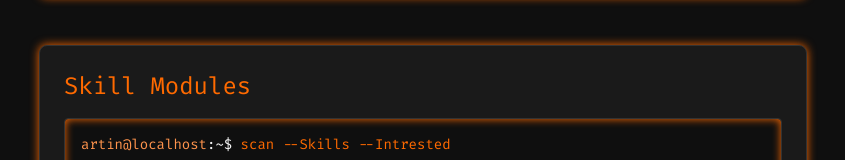
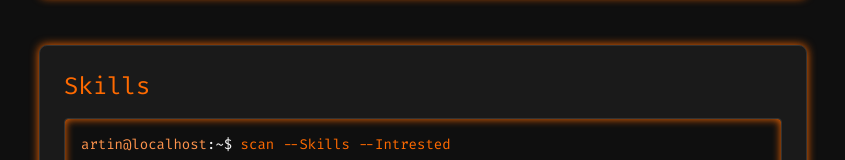
Before and after one commit to Artin-khodayari/Artin-khodayari.github.io, a plain HTML site: page index.html in a window 1280 px wide. Shown: the part 517-677 px from the top of the page, without its empty margins (217-1062 px from the left). Drawn offline with nearby package versions, Linux system fonts and the light colour scheme.

Commit message:
Update index.html

```diff
--- a/index.html
+++ b/index.html
@@ -76,7 +76,7 @@
 
   <!-- Skills Panel -->
   <div class="max-w-3xl mx-auto bg-artin-panel border border-artin-border rounded-lg p-6 shadow-glow mb-12">
-    <h2 class="text-2xl text-artin-orange mb-4">Skill Modules</h2>
+    <h2 class="text-2xl text-artin-orange mb-4">Skills</h2>
     <div class="bg-artin-bg border border-artin-border rounded p-4 text-sm shadow-innerGlow">
       <p><span class="text-artin-orangeLight">artin@localhost</span>:~$ <span class="text-artin-orange">scan --Skills --Intrested</span></p>
       <ul class="mt-4 space-y-2 text-artin-orangeLight list-disc list-inside">
```
